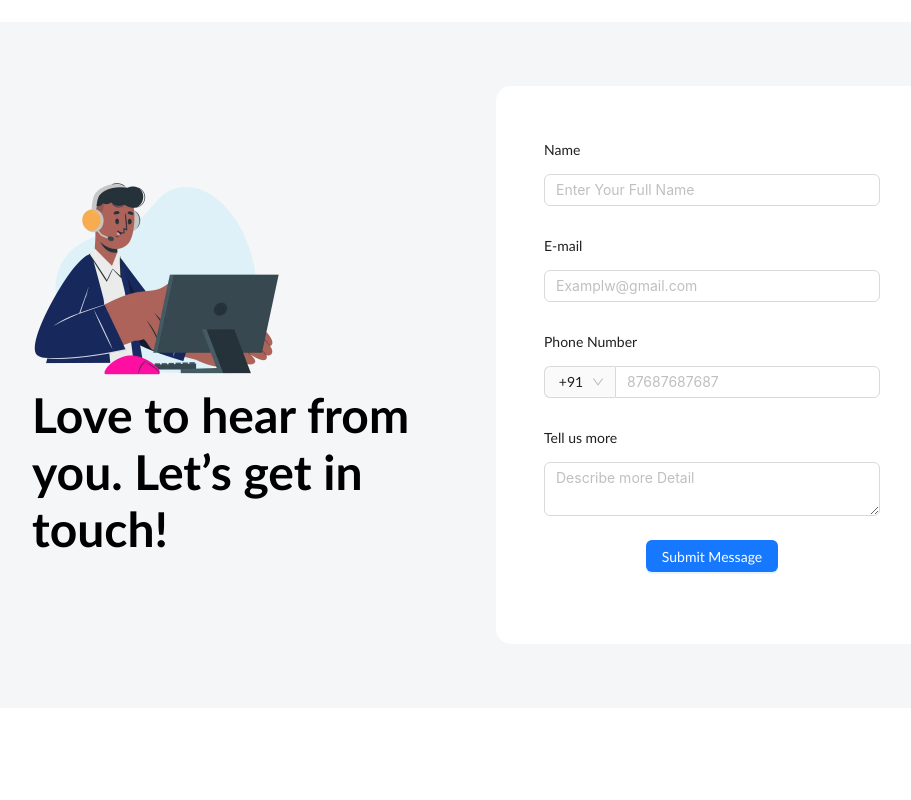
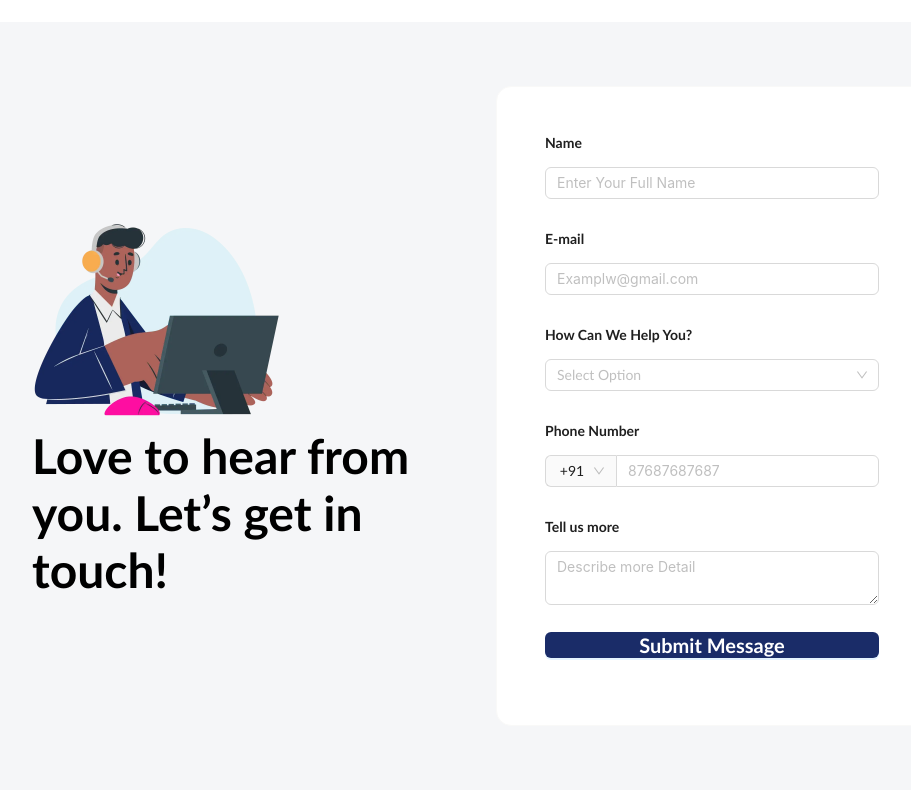
Before and after one commit to Meet-Sabhani/happykamper, a React (Create React App) app: page / in a window 1280 px wide. Shown: the part 6000-6800 px from the top of the page, without its empty margins (160-1071 px from the left). Built offline with nearby package versions, Linux system fonts and the light colour scheme.

Commit message:
select option

```diff
--- a/src/components/contact/Contact.jsx
+++ b/src/components/contact/Contact.jsx
@@ -50,6 +50,9 @@ export const Contact = () => {
               name="basic"
               labelCol={{
                 span: 24,
+                style: {
+                  fontWeight: "bold",
+                },
               }}
               wrapperCol={{
                 span: 24,
@@ -71,6 +74,13 @@ export const Contact = () => {
               <Form.Item name="email" label="E-mail">
                 <Input placeholder="Examplw@gmail.com" />
               </Form.Item>
+              <Form.Item name="select" label="How Can We Help You?">
+                <Select placeholder="Select Option" style={{ border: "unset" }}>
+                  <Option value="english">Business already Climed</Option>
+                  <Option value="Gujarati">Login issue</Option>
+                  <Option value="Gujarati">Class Registration</Option>
+                </Select>
+              </Form.Item>
 
               <Form.Item name="phone" label="Phone Number">
                 <Input
@@ -88,7 +98,18 @@ export const Contact = () => {
 
               <Form.Item>
                 <Flex justify="center">
-                  <Button type="primary" htmlType="submit">
+                  <Button
+                    type="primary"
+                    style={{
+                      backgroundColor: "#1A2C68",
+                      fontWeight: "bold",
+                      color: "#fff",
+                      fontSize: "20px",
+                      width: "100%",
+                      height: "unset",
+                    }}
+                    htmlType="submit"
+                  >
                     Submit Message
                   </Button>
                 </Flex>
--- a/src/components/footer/Footer.jsx
+++ b/src/components/footer/Footer.jsx
@@ -51,7 +51,7 @@ export const Footers = () => {
         <Divider
           type="vertical"
           style={{
-            background: "#505D8A",
+            background: "#fff",
             height: "1.9em",
           }}
         />
--- a/src/styles/ContactStyle.js
+++ b/src/styles/ContactStyle.js
@@ -23,8 +23,9 @@ export const ContactStyle = styled.div`
   }
   .Contact-right {
     background-color: #fff;
-    padding: 48px;
+    padding: 40px 48px;
     border-radius: 15px;
+    border: 1px solid #F9F9F8;
   }
   @media (max-width: 768px) {
     margin: 5vh auto;
```
